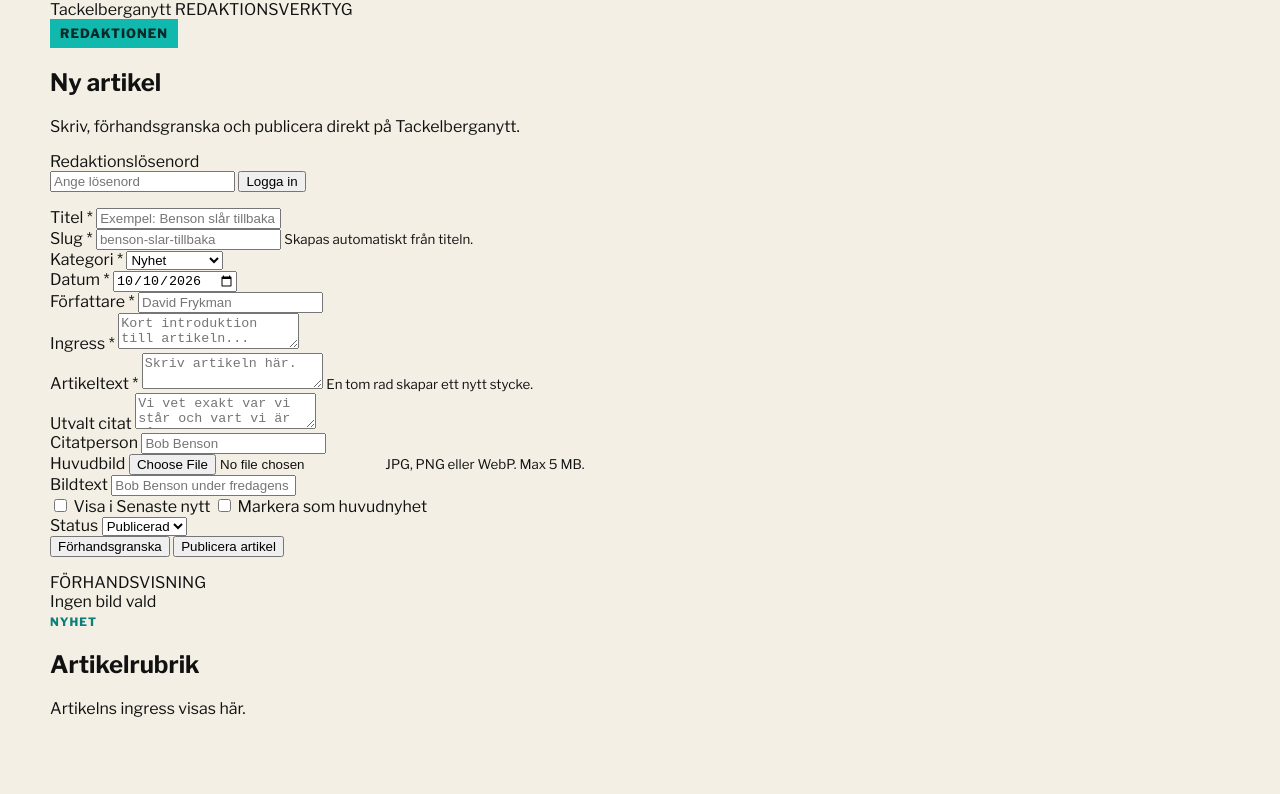
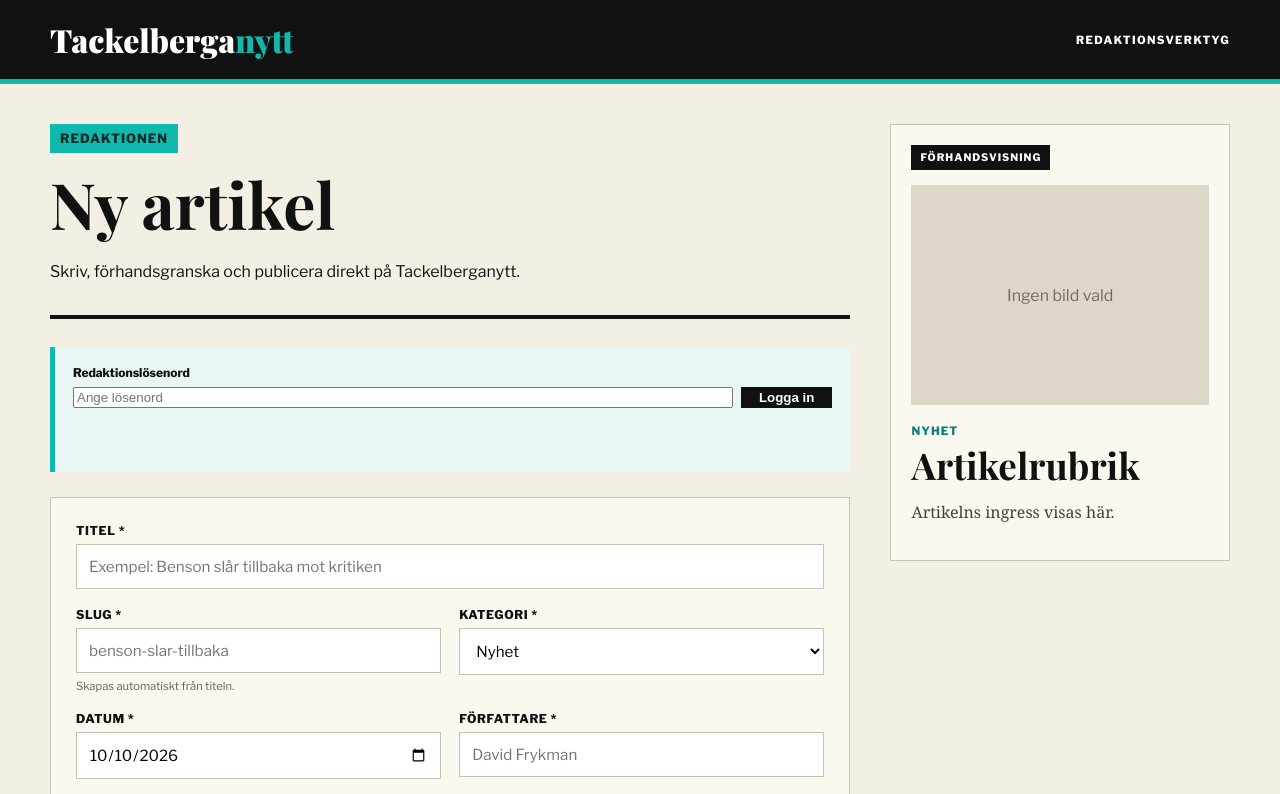
Before and after one commit to osby03/tackelberganytt, a website: page admin.html in a window 1280 px wide. Shown: the top 794 px of the page. Drawn offline with nearby package versions, Linux system fonts and the light colour scheme.

Commit message:
Update styles.css

```diff
--- a/styles.css
+++ b/styles.css
@@ -2384,3 +2384,439 @@ a {
 
   font-weight: 700;
 }
+/* ==========================================================
+   REDAKTIONSVERKTYG
+========================================================== */
+
+.admin-topbar {
+  background: #111;
+  color: white;
+
+  border-bottom: 5px solid var(--accent);
+
+  padding: 18px 0;
+}
+
+.admin-topbar .container {
+  display: flex;
+
+  justify-content: space-between;
+  align-items: center;
+}
+
+.admin-logo {
+  font-family: var(--serif);
+
+  font-size: 2rem;
+  font-weight: 900;
+}
+
+.admin-logo span {
+  color: var(--accent);
+}
+
+.admin-topbar .container > span {
+  font-size: 0.7rem;
+  font-weight: 900;
+
+  letter-spacing: 0.12em;
+}
+
+
+.admin-layout {
+  display: grid;
+
+  grid-template-columns:
+    minmax(0, 1.65fr)
+    minmax(300px, 0.7fr);
+
+  gap: 40px;
+
+  padding-top: 40px;
+  padding-bottom: 70px;
+}
+
+
+.admin-heading {
+  border-bottom: 4px solid #111;
+
+  margin-bottom: 28px;
+  padding-bottom: 18px;
+}
+
+.admin-heading h1 {
+  font-family: var(--serif);
+
+  font-size: 4rem;
+
+  margin: 8px 0;
+}
+
+
+.admin-login {
+  background: #e8f7f5;
+
+  border-left: 5px solid var(--accent);
+
+  padding: 18px;
+
+  margin-bottom: 25px;
+}
+
+.admin-login label {
+  display: block;
+
+  font-size: 0.75rem;
+  font-weight: 900;
+
+  margin-bottom: 7px;
+}
+
+.admin-password-row {
+  display: flex;
+  gap: 8px;
+}
+
+.admin-password-row input {
+  flex: 1;
+}
+
+.admin-password-row button {
+  border: 0;
+
+  background: #111;
+  color: white;
+
+  padding: 0 18px;
+
+  font-weight: 800;
+
+  cursor: pointer;
+}
+
+
+.article-editor-form {
+  background: var(--paper);
+
+  border: 1px solid var(--line);
+
+  padding: 25px;
+}
+
+
+.editor-grid {
+  display: grid;
+
+  grid-template-columns: 1fr 1fr;
+
+  gap: 18px;
+}
+
+
+.editor-field {
+  display: flex;
+
+  flex-direction: column;
+
+  gap: 6px;
+}
+
+.editor-field-wide {
+  grid-column: 1 / -1;
+}
+
+.editor-field label {
+  font-size: 0.76rem;
+
+  font-weight: 900;
+
+  text-transform: uppercase;
+
+  letter-spacing: 0.05em;
+}
+
+
+.editor-field input,
+.editor-field select,
+.editor-field textarea {
+  width: 100%;
+
+  padding: 12px;
+
+  border: 1px solid var(--line);
+
+  background: white;
+
+  font-family: var(--sans);
+
+  font-size: 0.95rem;
+
+  outline: none;
+}
+
+
+.editor-field input:focus,
+.editor-field select:focus,
+.editor-field textarea:focus {
+  border-color: var(--accent);
+}
+
+
+.editor-field textarea {
+  min-height: 110px;
+
+  resize: vertical;
+}
+
+.editor-field .main-article-editor {
+  min-height: 420px;
+
+  font-family: Georgia, serif;
+
+  line-height: 1.6;
+}
+
+.editor-field small {
+  color: var(--muted);
+
+  font-size: 0.7rem;
+}
+
+
+.admin-checkboxes {
+  display: flex;
+
+  gap: 25px;
+
+  padding: 10px 0;
+}
+
+.admin-checkboxes label {
+  display: flex;
+
+  align-items: center;
+
+  gap: 7px;
+
+  text-transform: none;
+
+  letter-spacing: 0;
+}
+
+.admin-checkboxes input {
+  width: auto;
+}
+
+
+.editor-actions {
+  display: flex;
+
+  gap: 12px;
+
+  margin-top: 25px;
+}
+
+
+.primary-button,
+.secondary-button {
+  border: 0;
+
+  padding: 13px 22px;
+
+  font-family: var(--sans);
+
+  font-weight: 900;
+
+  cursor: pointer;
+}
+
+.primary-button {
+  background: var(--accent);
+
+  color: #071312;
+}
+
+.secondary-button {
+  background: #111;
+
+  color: white;
+}
+
+
+.admin-message {
+  min-height: 20px;
+
+  font-size: 0.8rem;
+
+  color: var(--accent-dark);
+
+  font-weight: 700;
+}
+
+
+/* ==========================================================
+   ADMIN PREVIEW
+========================================================== */
+
+.admin-preview {
+  position: sticky;
+
+  top: 20px;
+
+  align-self: start;
+
+  background: var(--paper);
+
+  border: 1px solid var(--line);
+
+  padding: 20px;
+}
+
+.preview-label {
+  background: #111;
+  color: white;
+
+  display: inline-block;
+
+  padding: 6px 9px;
+
+  margin-bottom: 15px;
+
+  font-size: 0.65rem;
+
+  font-weight: 900;
+
+  letter-spacing: 0.1em;
+}
+
+.preview-image-placeholder {
+  background: #ddd7ca;
+
+  min-height: 220px;
+
+  display: flex;
+
+  align-items: center;
+  justify-content: center;
+
+  color: #716b63;
+
+  margin-bottom: 15px;
+}
+
+.preview-image-placeholder img {
+  width: 100%;
+  height: 100%;
+
+  max-height: 300px;
+
+  object-fit: cover;
+}
+
+.admin-preview h2 {
+  font-family: var(--serif);
+
+  font-size: 2.3rem;
+
+  line-height: 1;
+
+  margin: 8px 0;
+}
+
+.preview-intro {
+  font-family: Georgia, serif;
+
+  line-height: 1.5;
+
+  color: #45413b;
+}
+
+.preview-quote {
+  border-left: 5px solid var(--accent);
+
+  padding: 12px 15px;
+
+  margin: 20px 0;
+
+  font-family: var(--serif);
+
+  font-size: 1.3rem;
+
+  font-weight: 800;
+}
+
+
+/* ==========================================================
+   DYNAMISKA ARTIKLAR
+========================================================== */
+
+.dynamic-articles-section {
+  grid-column: 1 / -1;
+
+  margin-bottom: 40px;
+}
+
+
+.article-text blockquote cite {
+  display: block;
+
+  margin-top: 10px;
+
+  color: var(--accent-dark);
+
+  font-family: var(--sans);
+
+  font-size: 0.75rem;
+
+  font-style: normal;
+
+  font-weight: 900;
+
+  text-transform: uppercase;
+
+  letter-spacing: 0.07em;
+}
+
+
+/* ==========================================================
+   ADMIN RESPONSIVE
+========================================================== */
+
+@media (max-width: 950px) {
+
+  .admin-layout {
+    grid-template-columns: 1fr;
+  }
+
+  .admin-preview {
+    position: static;
+  }
+
+}
+
+
+@media (max-width: 620px) {
+
+  .editor-grid {
+    grid-template-columns: 1fr;
+  }
+
+  .editor-field-wide {
+    grid-column: auto;
+  }
+
+  .admin-password-row {
+    flex-direction: column;
+  }
+
+  .admin-checkboxes {
+    flex-direction: column;
+
+    gap: 10px;
+  }
+
+  .editor-actions {
+    flex-direction: column;
+  }
+
+}
```
